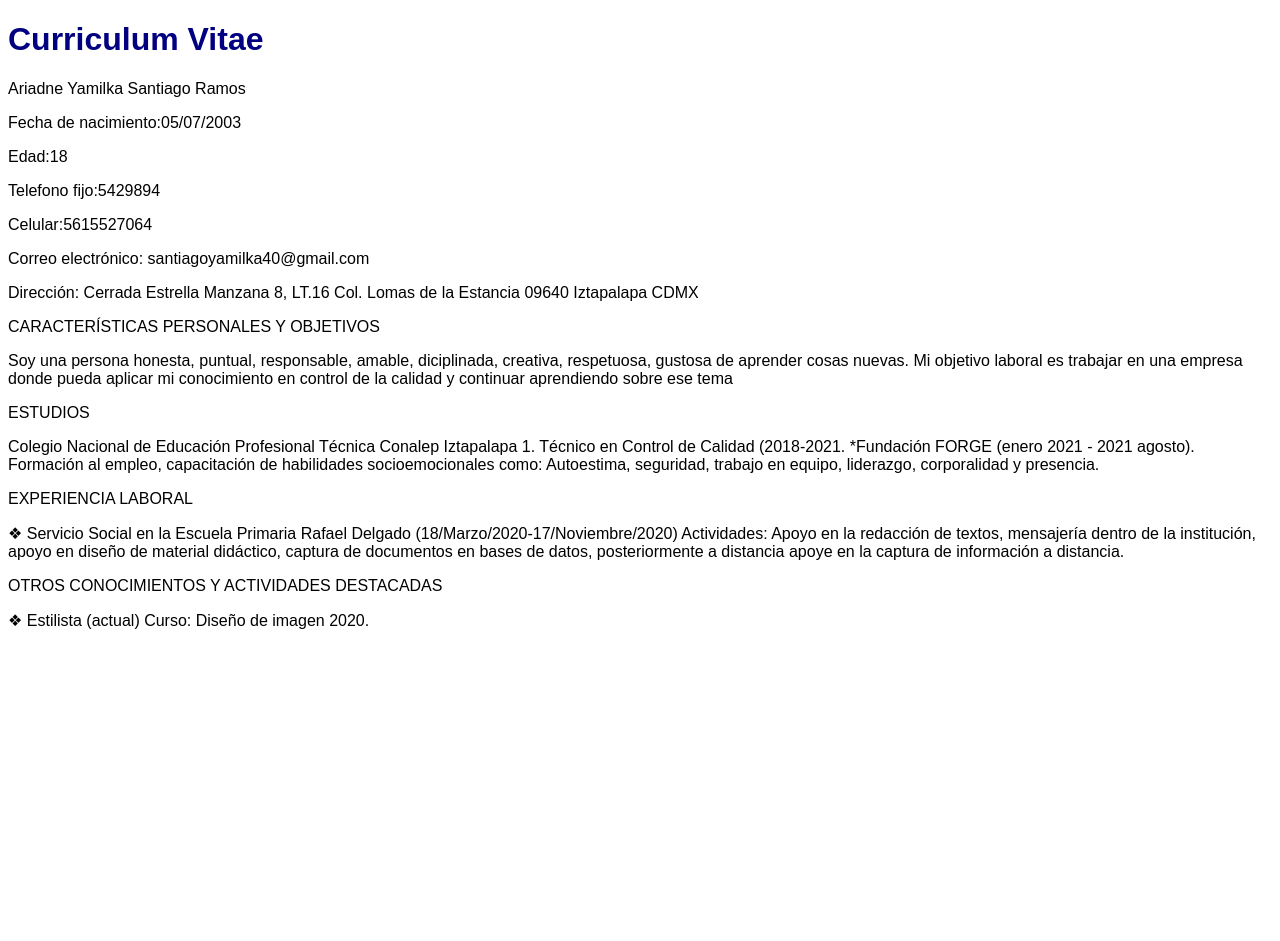
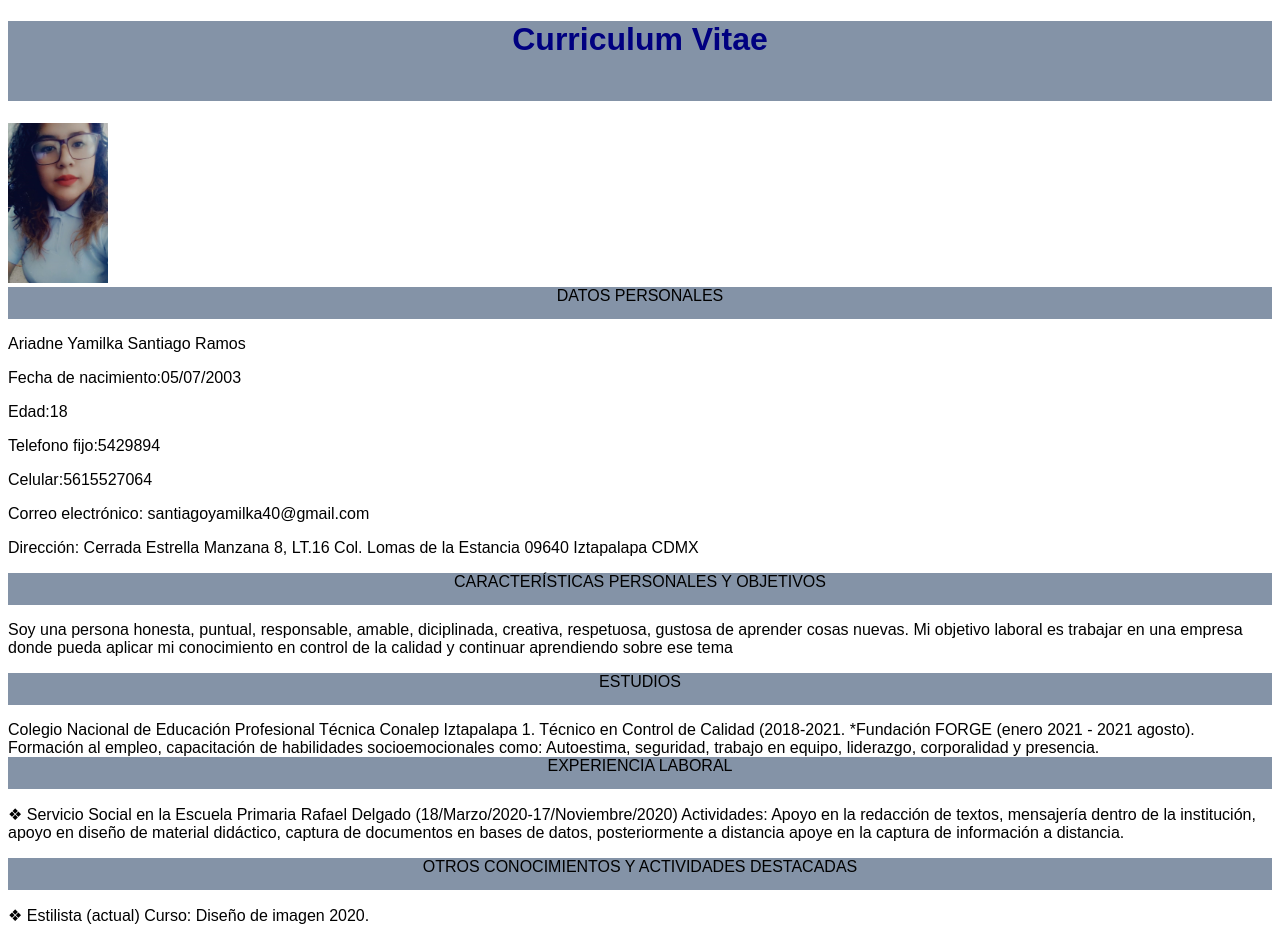
Before and after one commit to santiagoyamilka/nastercode14a, a plain HTML site: page nastercodeg14a/cvproyecto.html in a window 1280 px wide. Before the commit the page ends 800 px from the top, so only its background shows below. Drawn offline with Linux system fonts and the light colour scheme; a web font is replaced by a local one.

Commit message:
cvproyrctocss

```diff
--- a/nastercodeg14a/css/styles.css
+++ b/nastercodeg14a/css/styles.css
@@ -3,4 +3,28 @@ body{
  }
 h1{
     color: navy;
+    justify-content: space-around;
 }
+footer{
+    align-items: center;
+}
+img{
+    height: 160px;
+}
+h1{
+    background-color: rgb(132, 147, 167);
+    display: flex;
+    flex-direction: row;
+    height: 10vh;
+    width: 100%;
+    }
+    p1{
+        background-color: rgb(132, 147, 167);
+        display: flex;
+        flex-direction: row;
+        height: 4vh;
+        width: 100%;
+    }
+    p1{
+        justify-content: space-around;
+        }
--- a/nastercodeg14a/cvproyecto.html
+++ b/nastercodeg14a/cvproyecto.html
@@ -14,9 +14,8 @@
 </head>
 <body>
     <header>
-
   <h1>Curriculum Vitae</h1>
-
+  <img src="foto.jpeg" alt="toto.jpeg">
    <nav>
        <a href="index.html"></a>
        <a href="cvproyecto.html"></a>
@@ -24,6 +23,7 @@
     </header>
 
     <footer>
+       <p1>DATOS PERSONALES</p1>
         <p>Ariadne Yamilka Santiago Ramos</p>
         <p>Fecha de nacimiento:05/07/2003</p>
         <p>Edad:18</p>
@@ -31,25 +31,26 @@
         <p>Celular:5615527064</p>
         <p>Correo electrónico: santiagoyamilka40@gmail.com</p>
         <p>Dirección: Cerrada Estrella Manzana 8, LT.16 Col. Lomas de la
+
             Estancia 09640 Iztapalapa CDMX</p>
-            <p>CARACTERÍSTICAS PERSONALES Y OBJETIVOS</p>
+            <p1>CARACTERÍSTICAS PERSONALES Y OBJETIVOS</p1>
             <p>Soy una persona honesta, puntual, responsable, amable, diciplinada, creativa, respetuosa,
                 gustosa de aprender cosas nuevas. Mi objetivo laboral es trabajar en una empresa donde
                 pueda aplicar mi conocimiento en control de la calidad y continuar aprendiendo sobre ese
                 tema</p>
-            <p>ESTUDIOS</p>
+            <p1>ESTUDIOS</p1>
             <p>Colegio Nacional de Educación Profesional Técnica Conalep Iztapalapa 1.
                 Técnico en Control de Calidad (2018-2021.
                 *Fundación FORGE (enero 2021 - 2021 agosto). Formación al empleo, capacitación de habilidades
                 socioemocionales como: Autoestima, seguridad, trabajo en equipo, liderazgo, corporalidad y presencia.
-                <p>EXPERIENCIA LABORAL</p>
+                <p1>EXPERIENCIA LABORAL</p1>
 
                 <p>❖ Servicio Social en la Escuela Primaria Rafael Delgado
                     (18/Marzo/2020-17/Noviembre/2020)
                     Actividades: Apoyo en la redacción de textos, mensajería dentro de la institución,
                     apoyo en diseño de material didáctico, captura de documentos en bases de datos,
                     posteriormente a distancia apoye en la captura de información a distancia. </p>
-                    <p>OTROS CONOCIMIENTOS Y ACTIVIDADES DESTACADAS</p>
+                    <p1>OTROS CONOCIMIENTOS Y ACTIVIDADES DESTACADAS</p1>
                     <p>❖ Estilista (actual)
                         Curso: Diseño de imagen 2020.</p>
     </footer>
```
Also changed, not shown: nastercodeg14a/foto.jpeg (added).
